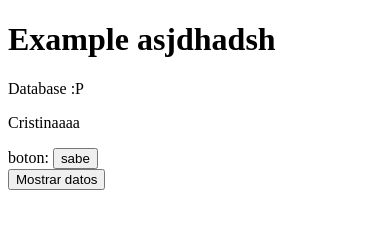
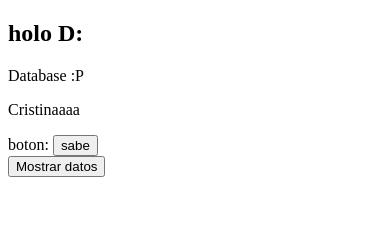
Before and after one commit to ChristinaaP/BD, a plain HTML site: page index.html in a window 390 px wide. Drawn offline with Linux system fonts and the light colour scheme; some packages are replaced by stand-ins of ours.

Commit message:
holo.html

```diff
--- a/index.html
+++ b/index.html
@@ -1,7 +1,7 @@
 <!DOCTYPE html>
 <html>
   <head>
-    <title>Storage Example</title>
+    <title>ejemploo</title>
 
     <script type="text/javascript" charset="utf-8" src="cordova.js"></script>
     <script type="text/javascript" charset="utf-8">
@@ -58,10 +58,12 @@
     </script>
   </head>
   <body>
-    <h1>Example asjdhadsh</h1>
+
+    <h2>holo D:</h2>
     <p>Database :P</p>
     <p>Cristinaaaa </p>
     boton: <button onclick="queryDB(tx);">sabe</button><br>
     <button onclick="querySuccess(tx, results);">Mostrar datos</button> <br>
+
   </body>
 </html>
```
